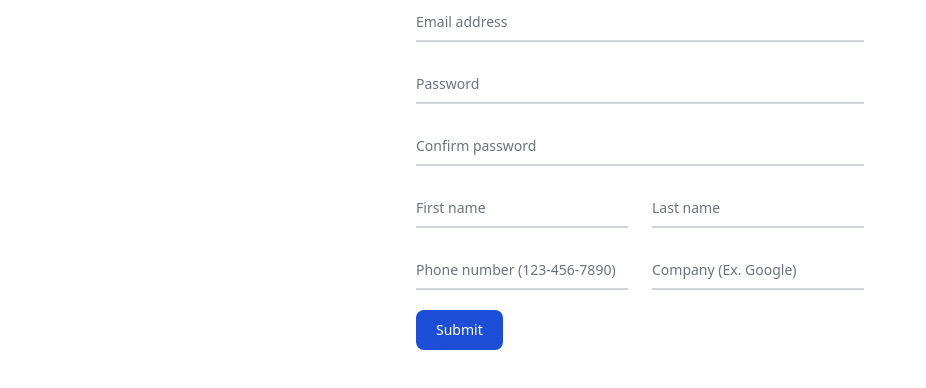
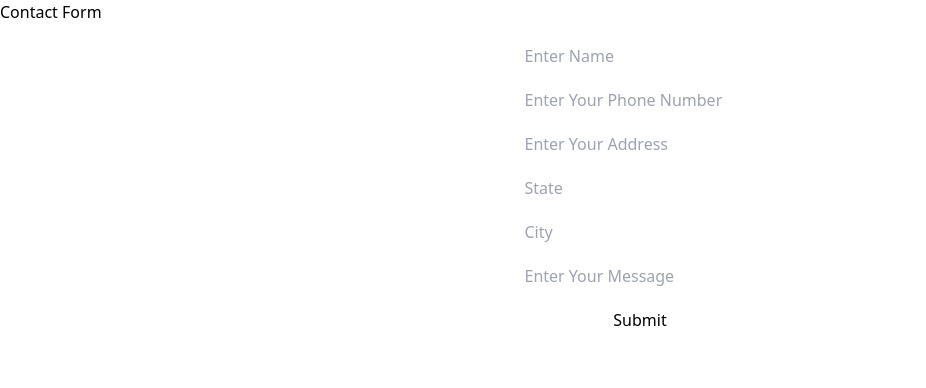
Before and after one commit to shwetank-1708/form, a React (Vite) app: page / in a window 1280 px wide. Shown: the top 388 px of the page, without its empty margins (0-926 px from the left). Built offline with nearby package versions, Linux system fonts and the light colour scheme.

Commit message:
Added Some Initial Changes

```diff
--- a/src/App.tsx
+++ b/src/App.tsx
@@ -1,133 +1,84 @@
+import { useState } from "react";
 import "./App.css";
 
 function App() {
+  const [values, setValues] = useState({
+    name: "",
+    number: "",
+    address: "",
+    state: "",
+    city: "",
+    message: "",
+  });
+
+  // Handle input changes for all fields
+  const change = (e) => {
+    const { name, value } = e.target; // Destructure name and value from event
+    setValues((prevValues) => ({
+      ...prevValues, // Copy the previous state
+      [name]: value, // Update the specific field
+    }));
+  };
+
+  // Handle form submission
+  const handleSubmit = (e) => {
+    e.preventDefault();
+    console.log("Form Submitted:", values); // Log the entire form data
+  };
+
   return (
     <>
-      <form className="max-w-md mx-auto">
-        <div className="relative z-0 w-full mb-5 group">
+      <div>
+        <h1>Contact Form</h1>
+        <form
+          onSubmit={handleSubmit}
+          className="flex flex-col items-center gap-5 m-5"
+        >
           <input
-            type="email"
-            name="floating_email"
-            id="floating_email"
-            className="block py-2.5 px-0 w-full text-sm text-gray-900 bg-transparent border-0 border-b-2 border-gray-300 appearance-none dark:text-white dark:border-gray-600 dark:focus:border-blue-500 focus:outline-none focus:ring-0 focus:border-blue-600 peer"
-            placeholder=" "
-            required
+            type="text"
+            placeholder="Enter Name"
+            name="name"
+            value={values.name}
+            onChange={change}
           />
-          <label
-            htmlFor="floating_email"
-            className="peer-focus:font-medium absolute text-sm text-gray-500 dark:text-gray-400 duration-300 transform -translate-y-6 scale-75 top-3 -z-10 origin-[0] peer-focus:start-0 rtl:peer-focus:translate-x-1/4 rtl:peer-focus:left-auto peer-focus:text-blue-600 peer-focus:dark:text-blue-500 peer-placeholder-shown:scale-100 peer-placeholder-shown:translate-y-0 peer-focus:scale-75 peer-focus:-translate-y-6"
-          >
-            Email address
-          </label>
-        </div>
-        <div className="relative z-0 w-full mb-5 group">
           <input
-            type="password"
-            name="floating_password"
-            id="floating_password"
-            className="block py-2.5 px-0 w-full text-sm text-gray-900 bg-transparent border-0 border-b-2 border-gray-300 appearance-none dark:text-white dark:border-gray-600 dark:focus:border-blue-500 focus:outline-none focus:ring-0 focus:border-blue-600 peer"
-            placeholder=" "
-            required
+            type="number"
+            placeholder="Enter Your Phone Number"
+            name="number"
+            value={values.number}
+            onChange={change}
           />
-          <label
-            htmlFor="floating_password"
-            className="peer-focus:font-medium absolute text-sm text-gray-500 dark:text-gray-400 duration-300 transform -translate-y-6 scale-75 top-3 -z-10 origin-[0] peer-focus:start-0 rtl:peer-focus:translate-x-1/4 peer-focus:text-blue-600 peer-focus:dark:text-blue-500 peer-placeholder-shown:scale-100 peer-placeholder-shown:translate-y-0 peer-focus:scale-75 peer-focus:-translate-y-6"
-          >
-            Password
-          </label>
-        </div>
-        <div className="relative z-0 w-full mb-5 group">
           <input
-            type="password"
-            name="repeat_password"
-            id="floating_repeat_password"
-            className="block py-2.5 px-0 w-full text-sm text-gray-900 bg-transparent border-0 border-b-2 border-gray-300 appearance-none dark:text-white dark:border-gray-600 dark:focus:border-blue-500 focus:outline-none focus:ring-0 focus:border-blue-600 peer"
-            placeholder=" "
-            required
+            type="text"
+            placeholder="Enter Your Address"
+            name="address"
+            value={values.address}
+            onChange={change}
           />
-          <label
-            htmlFor="floating_repeat_password"
-            className="peer-focus:font-medium absolute text-sm text-gray-500 dark:text-gray-400 duration-300 transform -translate-y-6 scale-75 top-3 -z-10 origin-[0] peer-focus:start-0 rtl:peer-focus:translate-x-1/4 peer-focus:text-blue-600 peer-focus:dark:text-blue-500 peer-placeholder-shown:scale-100 peer-placeholder-shown:translate-y-0 peer-focus:scale-75 peer-focus:-translate-y-6"
-          >
-            Confirm password
-          </label>
-        </div>
-        <div className="grid md:grid-cols-2 md:gap-6">
-          <div className="relative z-0 w-full mb-5 group">
-            <input
-              type="text"
-              name="floating_first_name"
-              id="floating_first_name"
-              className="block py-2.5 px-0 w-full text-sm text-gray-900 bg-transparent border-0 border-b-2 border-gray-300 appearance-none dark:text-white dark:border-gray-600 dark:focus:border-blue-500 focus:outline-none focus:ring-0 focus:border-blue-600 peer"
-              placeholder=" "
-              required
-            />
-            <label
-              htmlFor="floating_first_name"
-              className="peer-focus:font-medium absolute text-sm text-gray-500 dark:text-gray-400 duration-300 transform -translate-y-6 scale-75 top-3 -z-10 origin-[0] peer-focus:start-0 rtl:peer-focus:translate-x-1/4 peer-focus:text-blue-600 peer-focus:dark:text-blue-500 peer-placeholder-shown:scale-100 peer-placeholder-shown:translate-y-0 peer-focus:scale-75 peer-focus:-translate-y-6"
-            >
-              First name
-            </label>
-          </div>
-          <div className="relative z-0 w-full mb-5 group">
-            <input
-              type="text"
-              name="floating_last_name"
-              id="floating_last_name"
-              className="block py-2.5 px-0 w-full text-sm text-gray-900 bg-transparent border-0 border-b-2 border-gray-300 appearance-none dark:text-white dark:border-gray-600 dark:focus:border-blue-500 focus:outline-none focus:ring-0 focus:border-blue-600 peer"
-              placeholder=" "
-              required
-            />
-            <label
-              htmlFor="floating_last_name"
-              className="peer-focus:font-medium absolute text-sm text-gray-500 dark:text-gray-400 duration-300 transform -translate-y-6 scale-75 top-3 -z-10 origin-[0] peer-focus:start-0 rtl:peer-focus:translate-x-1/4 peer-focus:text-blue-600 peer-focus:dark:text-blue-500 peer-placeholder-shown:scale-100 peer-placeholder-shown:translate-y-0 peer-focus:scale-75 peer-focus:-translate-y-6"
-            >
-              Last name
-            </label>
-          </div>
-        </div>
-        <div className="grid md:grid-cols-2 md:gap-6">
-          <div className="relative z-0 w-full mb-5 group">
-            <input
-              type="tel"
-              pattern="[0-9]{3}-[0-9]{3}-[0-9]{4}"
-              name="floating_phone"
-              id="floating_phone"
-              className="block py-2.5 px-0 w-full text-sm text-gray-900 bg-transparent border-0 border-b-2 border-gray-300 appearance-none dark:text-white dark:border-gray-600 dark:focus:border-blue-500 focus:outline-none focus:ring-0 focus:border-blue-600 peer"
-              placeholder=" "
-              required
-            />
-            <label
-              htmlFor="floating_phone"
-              className="peer-focus:font-medium absolute text-sm text-gray-500 dark:text-gray-400 duration-300 transform -translate-y-6 scale-75 top-3 -z-10 origin-[0] peer-focus:start-0 rtl:peer-focus:translate-x-1/4 peer-focus:text-blue-600 peer-focus:dark:text-blue-500 peer-placeholder-shown:scale-100 peer-placeholder-shown:translate-y-0 peer-focus:scale-75 peer-focus:-translate-y-6"
-            >
-              Phone number (123-456-7890)
-            </label>
-          </div>
-          <div className="relative z-0 w-full mb-5 group">
-            <input
-              type="text"
-              name="floating_company"
-              id="floating_company"
-              className="block py-2.5 px-0 w-full text-sm text-gray-900 bg-transparent border-0 border-b-2 border-gray-300 appearance-none dark:text-white dark:border-gray-600 dark:focus:border-blue-500 focus:outline-none focus:ring-0 focus:border-blue-600 peer"
-              placeholder=" "
-              required
-            />
-            <label
-              htmlFor="floating_company"
-              className="peer-focus:font-medium absolute text-sm text-gray-500 dark:text-gray-400 duration-300 transform -translate-y-6 scale-75 top-3 -z-10 origin-[0] peer-focus:start-0 rtl:peer-focus:translate-x-1/4 peer-focus:text-blue-600 peer-focus:dark:text-blue-500 peer-placeholder-shown:scale-100 peer-placeholder-shown:translate-y-0 peer-focus:scale-75 peer-focus:-translate-y-6"
-            >
-              Company (Ex. Google)
-            </label>
-          </div>
-        </div>
-        <button
-          type="submit"
-          className="text-white bg-blue-700 hover:bg-blue-800 focus:ring-4 focus:outline-none focus:ring-blue-300 font-medium rounded-lg text-sm w-full sm:w-auto px-5 py-2.5 text-center dark:bg-blue-600 dark:hover:bg-blue-700 dark:focus:ring-blue-800"
-        >
-          Submit
-        </button>
-      </form>
+          <input
+            type="text"
+            placeholder="State"
+            name="state"
+            value={values.state}
+            onChange={change}
+          />
+          <input
+            type="text"
+            placeholder="City"
+            name="city"
+            value={values.city}
+            onChange={change}
+          />
+          <input
+            type="text"
+            placeholder="Enter Your Message"
+            name="message"
+            value={values.message}
+            onChange={change}
+          />
+          <button type="submit">Submit</button>
+        </form>
+      </div>
     </>
   );
 }
```
